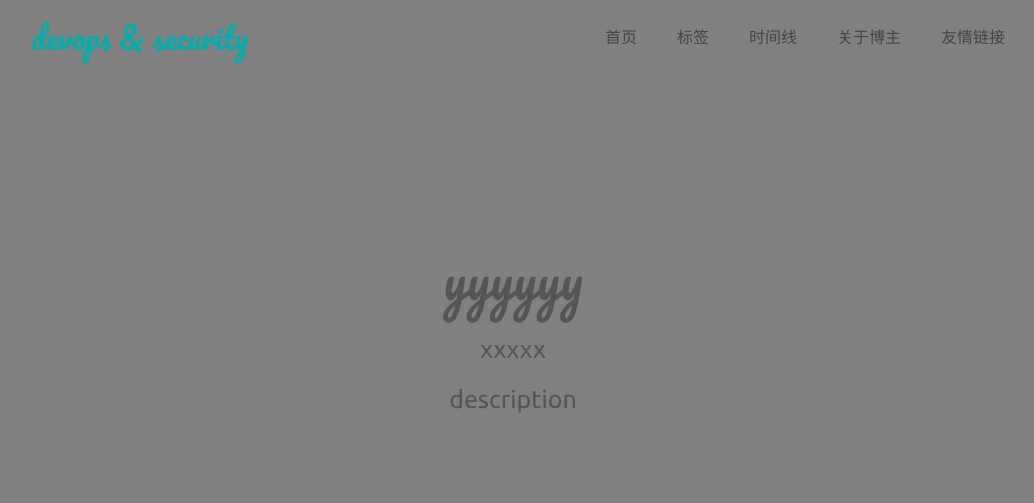
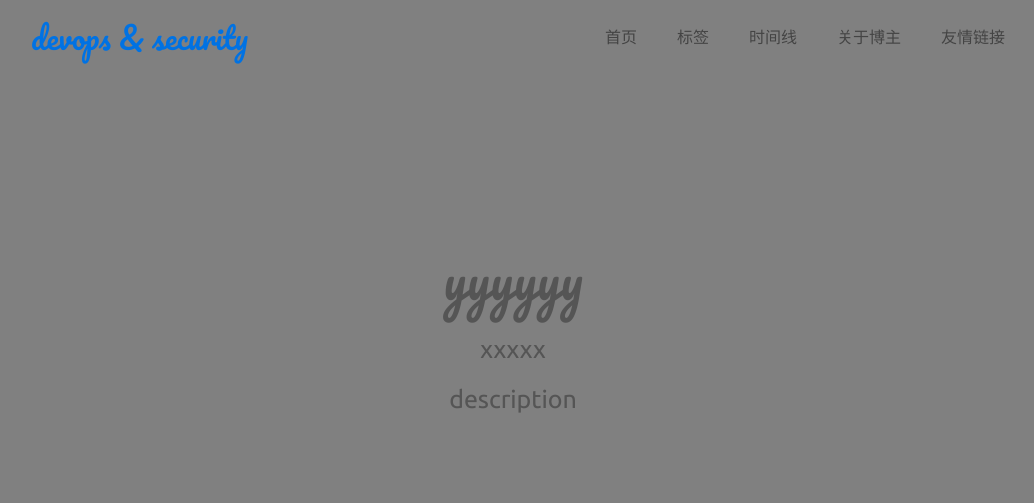
Before and after one commit to e01-cry/e01-cry.github.io, a Jekyll site: the page built from index.html, in a window 1280 px wide. Shown: the top 503 px of the page, without its empty margins (127-1161 px from the left). Built offline with Jekyll 4.4.1, drawn with Linux system fonts in a browser that asks for light colours.

Commit message:
update blog

```diff
--- a/assets/css/style.css
+++ b/assets/css/style.css
@@ -39,7 +39,7 @@ a{
     margin-left: 30px;
 }
 .logo a{
-  color: #00AEAE;
+  color: #0072E3;
   /*display: block;*/
   /*font-family: 'Kaushan Script', cursive;*/
   font-family: Pacifico;
```
